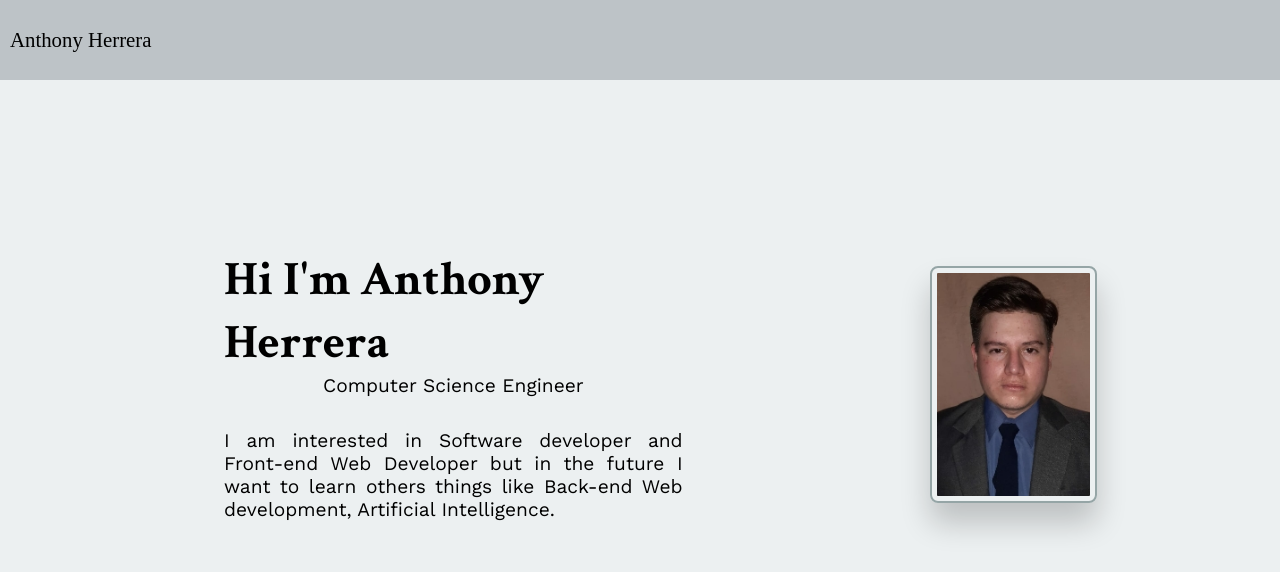
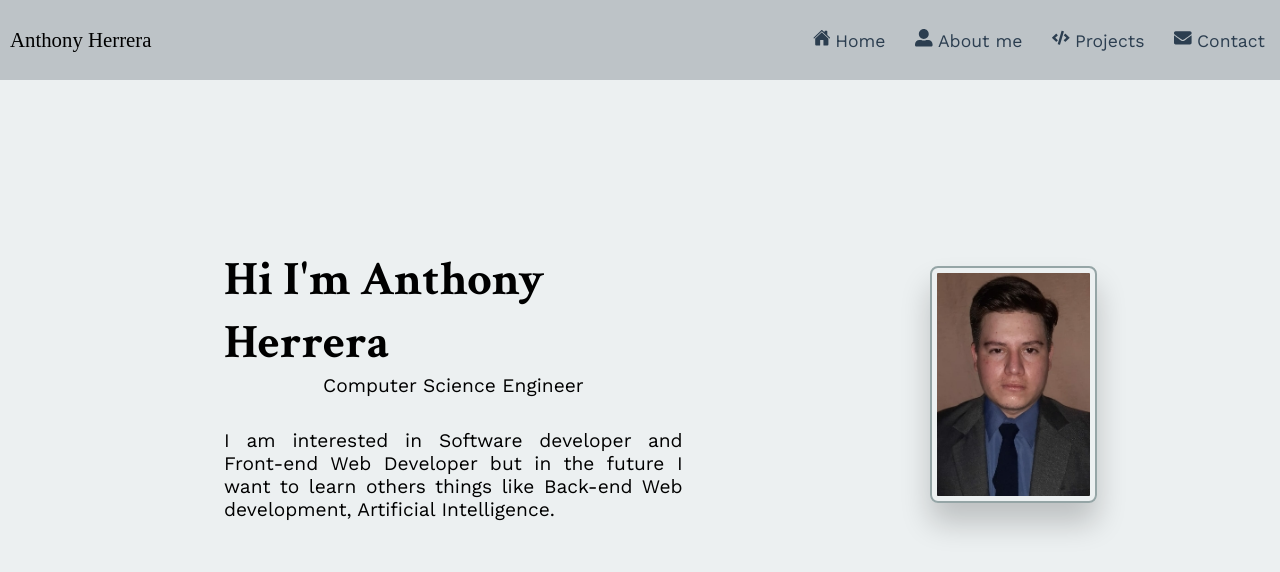
Before and after one commit to anthoHerrera/portfolio, a React app: page / in a window 1280 px wide. Shown: the top 572 px of the page. Built offline with nearby package versions, Linux system fonts and the light colour scheme.

Commit message:
fix responsive bar

```diff
--- a/src/App.scss
+++ b/src/App.scss
@@ -69,6 +69,7 @@
 
         .navbar__links {
             margin: 0.5rem 0rem;
+            display: none;
             ul {
                 display: flex;
                 flex-direction: column;
@@ -96,6 +97,7 @@
                 }
             }
         }
+
         .menu__icon {
             font-size: 1.3rem;
             margin-right: 1rem;
--- a/src/NavBar.tsx
+++ b/src/NavBar.tsx
@@ -27,7 +27,9 @@ export class NavBar extends Component<NavBarProps, NavBarState> {
 
     handleClick(e: any): void {
         e.preventDefault();
-        this.setState({ open: !this.state.open });
+        this.setState({
+            open: !this.state.open,
+        });
     }
 
     render() {
@@ -36,17 +38,14 @@ export class NavBar extends Component<NavBarProps, NavBarState> {
         ) : (
             <GiHamburgerMenu />
         );
+
         return (
             <React.Fragment>
                 <header className="navbar__app">
                     <div className="logo__name">Anthony Herrera</div>
                     <nav
-                        className="navbar__links"
-                        style={
-                            this.state.open
-                                ? { display: "block" }
-                                : { display: "none" }
-                        }
+                        className='navbar__links'
+                        style={this.state.open ? { display: "block" } : {}}
                     >
                         <ul>
                             <li>
```
